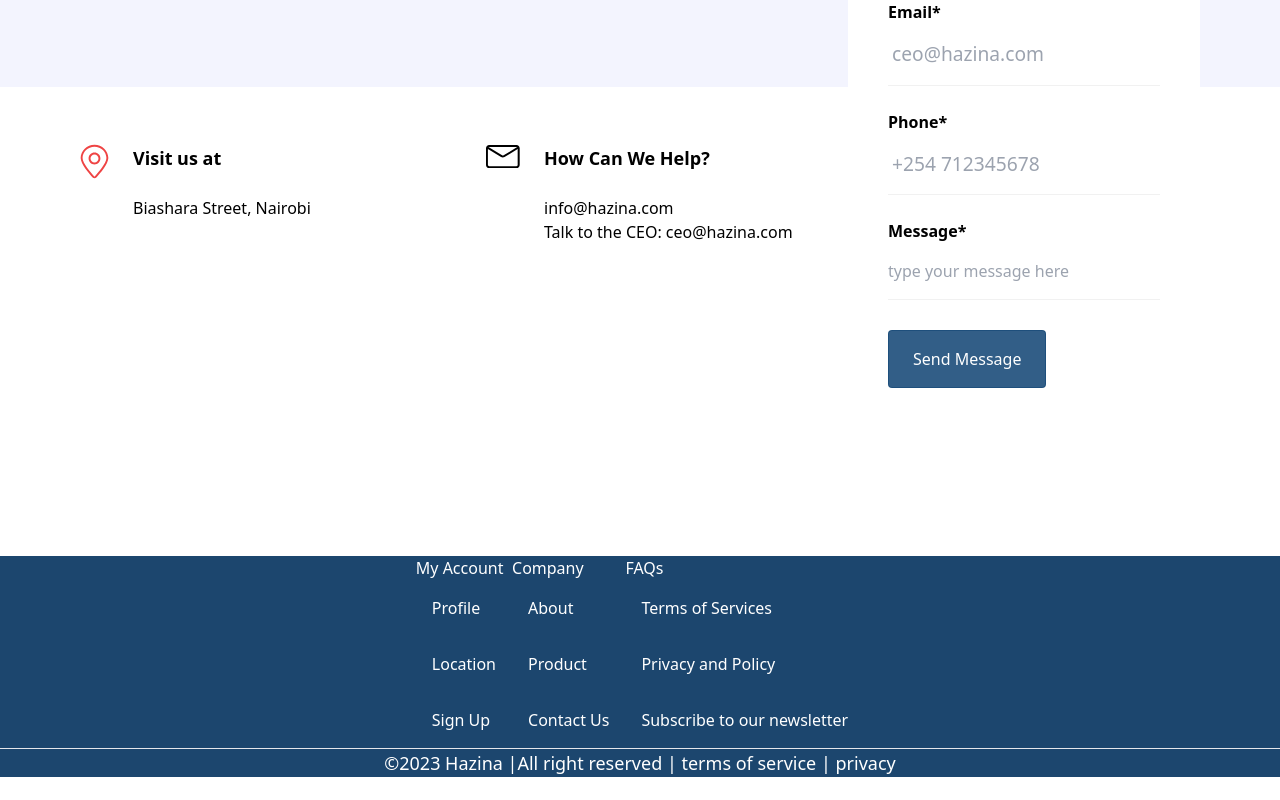
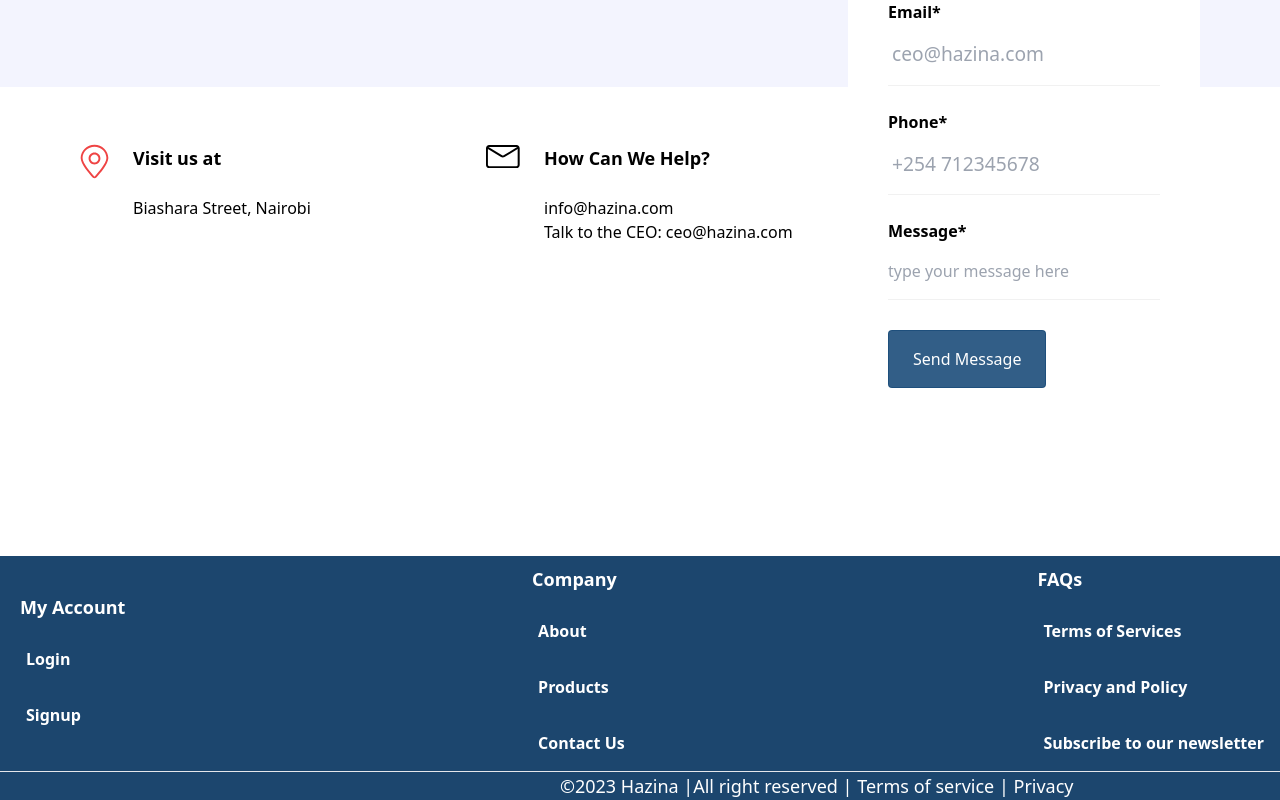
Before and after one commit to Beulah-Matt/hazina-project-frontend, a React (Create React App) app: page /contact in a window 1280 px wide. Shown: the part 382-1182 px from the top of the page. Before the commit the page ends 1159 px from the top, so only its background shows below. Built offline with nearby package versions, Linux system fonts and the light colour scheme.

Commit message:
done css styling

```diff
--- a/public/index.html
+++ b/public/index.html
@@ -24,7 +24,7 @@
       work correctly both with client-side routing and a non-root public URL.
       Learn how to configure a non-root public URL by running `npm run build`.
     -->
-    <title>React App</title>
+    <title>Hazina</title>
   </head>
   <body>
     <noscript>You need to enable JavaScript to run this app.</noscript>
--- a/src/App.js
+++ b/src/App.js
@@ -8,6 +8,7 @@
 import Catalogue from "./pages/Catalogue";
 import Footer from "./Components/Footer";
 import Contact from "./pages/Contact";
+import About from "./Components/About";
 
 function App() {
 
@@ -45,6 +46,7 @@
       <BrowserRouter>
         <Routes>
           <Route path='/' element={<Home />} />
+          <Route path='/about' element={<About />} />
           <Route path='/contact' element={<Contact />} />
           <Route path='/catalogue' element={<Catalogue data={data} />} />
           <Route path='/sign-up' element={<SignUp />} />
--- a/src/Components/Footer.css
+++ b/src/Components/Footer.css
@@ -1,14 +1,45 @@
 .main-footer{
     color: white;
     background-color:rgb(28, 70, 110) ;
-    align-items: center;
+    /* align-items: center; */
+    height: 350px;
 
 }
 .container{
-    flex-direction: row;
+
+    align-items: center;
+    flex-direction: column;
+
 }
 .row{
     flex-direction: row;
     display: flex;
-    justify-content: center;
+    justify-content: space-between;
+    align-items: center;
+    align-content: center;
+    padding-left: 10px;
+
 }
+.list{
+    align-content: space-around;
+}
+.col{
+    font-weight: bold
+
+}
+.heading{
+    padding: 10px;
+    font-weight: bolder;
+    font-size: large;
+}
+.col-sm{
+    padding-left: 550px;
+}
+@media(max-width: 600px){
+    .row, .col, .col-sm{
+        display:block;
+        padding:0px;
+        margin: 0px;
+        background-color: rgb(28, 70, 110);
+    }
+}
--- a/src/Components/Footer.jsx
+++ b/src/Components/Footer.jsx
@@ -7,25 +7,24 @@
                 <div className="row">
                     {/* column1 */}
                     <div className="col">
-                        <h4>My Account</h4>
+                        <h4 className="heading">My Account</h4>
                         <ul className="list">
-                            <li>Profile</li>
-                            <li>Location</li>
-                            <li>Sign Up</li>
+                        <li><a href="/sign-in">Login</a></li>
+                        <li><a href="/sign-up">Signup</a></li>
                         </ul>
                     </div>
                     {/* column2 */}
                     <div className="col">
-                        <h4>Company</h4>
+                        <h4 className="heading">Company</h4>
                         <ul className="list">
-                            <li>About</li>
-                            <li>Product</li>
-                            <li>Contact Us</li>
+                        <li><a href="/about">About</a></li>
+                            <li><a href="/catalogue">Products</a></li>
+                            <li><a href="/contact">Contact Us</a></li>
                         </ul>
                     </div>
                     {/* column3 */}
                     <div className="col">
-                        <h4>FAQs</h4>
+                        <h4 className="heading">FAQs</h4>
                         <ul className="list">
                             <li>Terms of Services</li>
                             <li>Privacy and Policy</li>
@@ -38,7 +37,7 @@
                 <hr />
                 <div className="row">
                     <p className="col-sm">
-                        &copy;{new Date().getFullYear()} Hazina |All right reserved | terms of service | privacy
+                        &copy;{new Date().getFullYear()} Hazina |All right reserved | Terms of service | Privacy
                     </p>
                 </div>
             </div>
```
